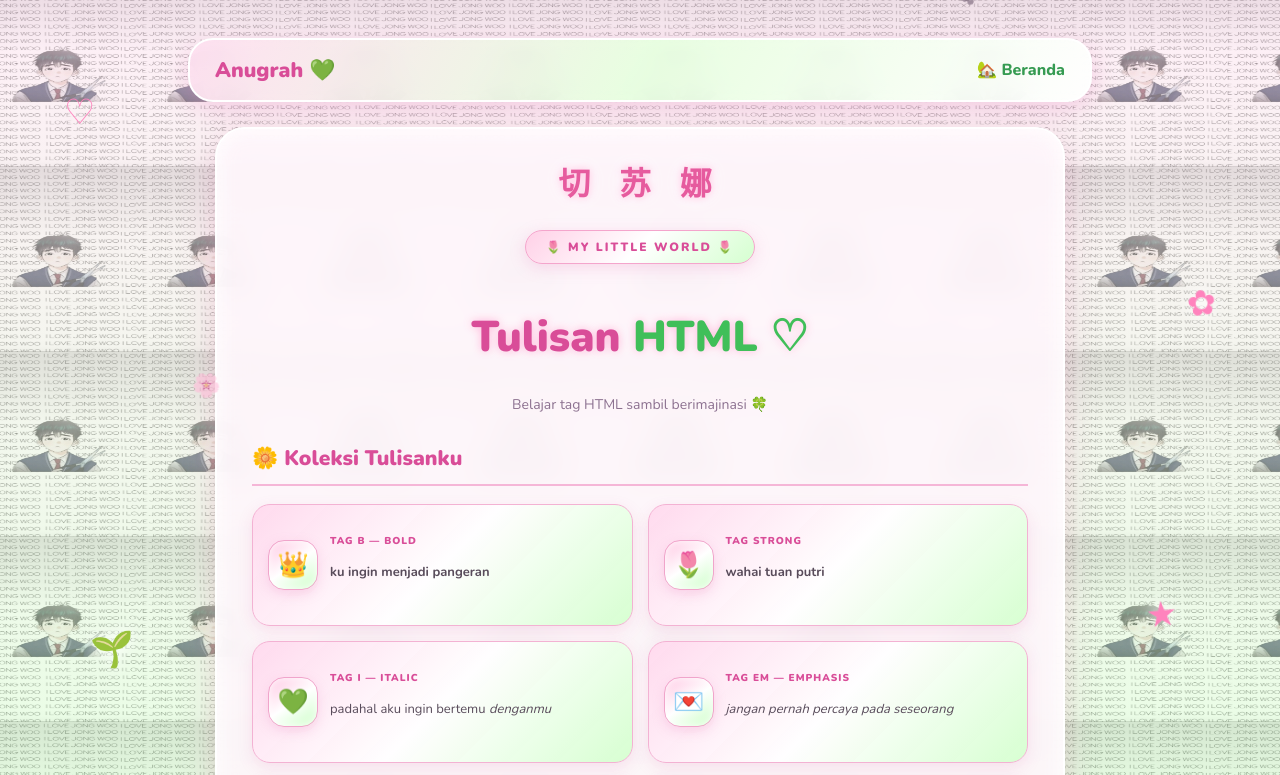
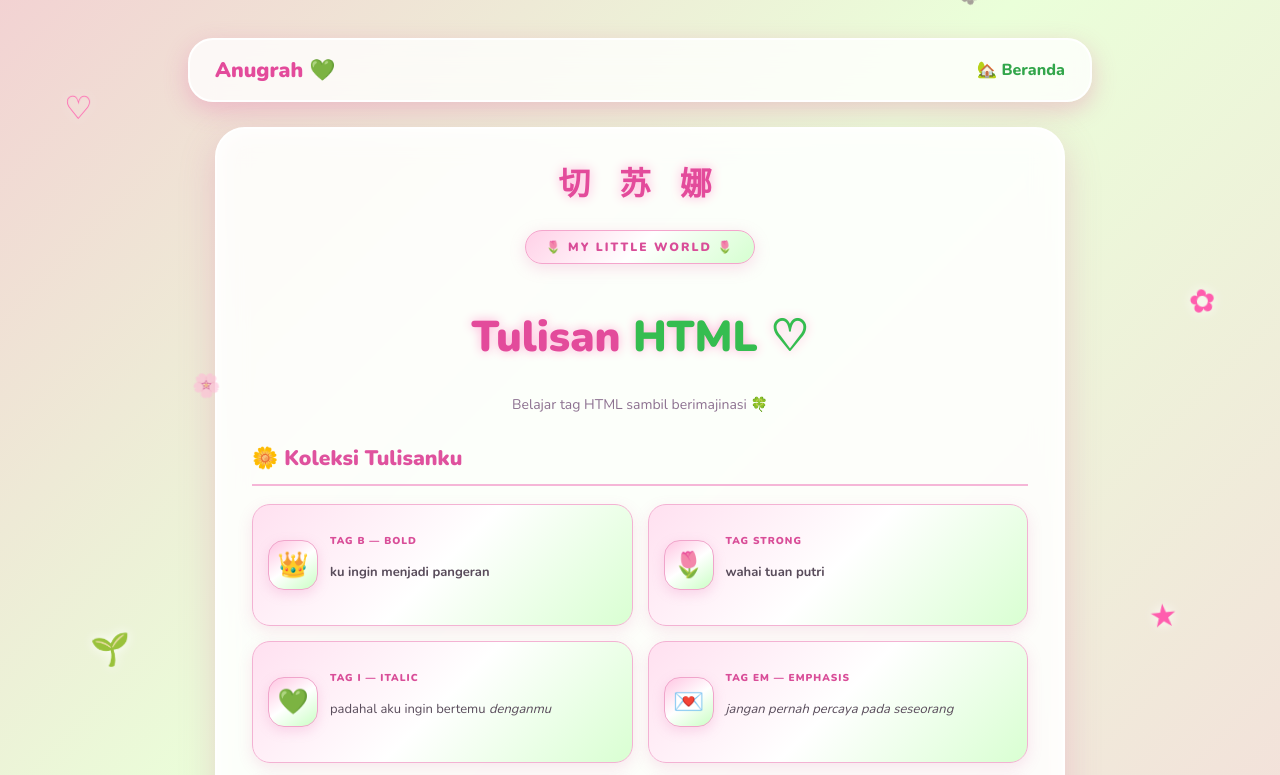
Before and after one commit to angrhy00-cell/profile, a plain HTML site: page Formating.html in a window 1280 px wide. Shown: the top 775 px of the page. Drawn offline with nearby package versions, Linux system fonts and the light colour scheme.

Commit message:
Update Formating.html

````diff
--- a/Formating.html
+++ b/Formating.html
@@ -9,8 +9,7 @@
 <link href="https://fonts.googleapis.com/css2?family=Nunito:wght@400;600;700;800;900&display=swap" rel="stylesheet">
 
 <style>
-```css
-/* FONT DAN RESET */
+    ```css
 * {
     margin: 0;
     padding: 0;
@@ -21,107 +20,52 @@ body {
     min-height: 100vh;
     padding: 20px;
     font-family: 'Nunito', sans-serif;
-    color: #59445b;
+    color: #62465b;
     overflow-x: hidden;
 
     background: linear-gradient(
-        135deg,
-        #d9ffd2,
-        #ffe0f0,
-        #ffffff,
-        #ffb9dc,
-        #baffaa
+        -45deg,
+        #a8ff9e,
+        #ffb8dc,
+        #eaffd9,
+        #ff8fc9,
+        #c6ffb9,
+        #ffe0ef
     );
+
     background-size: 400% 400%;
     animation: backgroundMove 12s ease infinite;
 }
 
-/* WALLPAPER JONGWOO KECIL DAN BERULANG */
-.wallpaper {
-    position: fixed;
-    inset: -20px;
-    z-index: -2;
-
-    background-image:
-        linear-gradient(
-            rgba(255, 220, 239, 0.48),
-            rgba(207, 255, 199, 0.48)
-        ),
-        url('jongwoo.jfif');
-
-    background-size:
-        cover,
-        155px 185px;
-
-    background-position:
-        center,
-        center;
-
-    background-repeat:
-        no-repeat,
-        repeat;
-
-    animation: wallpaperMove 35s ease-in-out infinite alternate;
-}
-
-@keyframes wallpaperMove {
-    from {
-        background-position: center, 0 0;
-    }
-    to {
-        background-position: center, 35px 45px;
-    }
-}
-
+/* ANIMASI LATAR BELAKANG */
 @keyframes backgroundMove {
-    0%, 100% {
-        background-position: 0% 50%;
-    }
-    50% {
-        background-position: 100% 50%;
-    }
+    0% { background-position: 0% 50%; }
+    50% { background-position: 100% 50%; }
+    100% { background-position: 0% 50%; }
 }
 
 /* HIASAN MELAYANG */
 .decoration {
     position: fixed;
-    z-index: -1;
+    z-index: 5;
     pointer-events: none;
-    color: #ff83bd;
-    font-size: 35px;
-    text-shadow: 0 0 15px white;
+    color: #ff5eae;
+    font-size: 32px;
+    text-shadow: 0 0 12px white;
     animation: floating 4s ease-in-out infinite;
 }
 
-.deco1 {
-    top: 12%;
-    left: 5%;
-}
-
-.deco2 {
-    top: 35%;
-    right: 5%;
-    animation-delay: 1s;
-}
-
-.deco3 {
-    bottom: 15%;
-    left: 7%;
-    animation-delay: 2s;
-}
-
-.deco4 {
-    bottom: 20%;
-    right: 8%;
-    animation-delay: 0.5s;
-}
+.deco1 { top: 12%; left: 5%; }
+.deco2 { top: 35%; right: 5%; animation-delay: 1s; }
+.deco3 { bottom: 15%; left: 7%; animation-delay: 2s; }
+.deco4 { bottom: 20%; right: 8%; animation-delay: .5s; }
 
 @keyframes floating {
     0%, 100% {
         transform: translateY(0) rotate(-8deg);
     }
     50% {
-        transform: translateY(-15px) rotate(8deg);
+        transform: translateY(-18px) rotate(10deg);
     }
 }
 
@@ -135,41 +79,34 @@ body {
     align-items: center;
     justify-content: space-between;
 
-    background: linear-gradient(
-        120deg,
-        rgba(255, 224, 241, 0.94),
-        rgba(231, 255, 224, 0.94),
-        rgba(255, 255, 255, 0.94)
-    );
+    background: rgba(255,255,255,.78);
+    backdrop-filter: blur(12px);
 
-    backdrop-filter: blur(12px);
     border: 2px solid white;
     border-radius: 25px;
+    box-shadow: 0 8px 25px #e65ca550;
 
-    box-shadow: 0 8px 25px #e77ebc50;
     animation: appear 1s ease;
 }
 
 .logo {
-    color: #d94d98;
+    color: #e34b9b;
     font-size: 21px;
     font-weight: 900;
     text-decoration: none;
 }
 
-.logo span {
-    color: #45c95b;
-}
+.logo span { color: #36c950; }
 
 .nav-link {
-    color: #369b52;
+    color: #32a64b;
     font-weight: 800;
     text-decoration: none;
-    transition: 0.3s;
+    transition: .3s;
 }
 
 .nav-link:hover {
-    color: #ed65a8;
+    color: #ed55a4;
     transform: translateY(-4px);
 }
 
@@ -183,7 +120,7 @@ body {
 .main-card {
     padding: 35px;
 
-    background: rgba(255, 247, 252, 0.91);
+    background: rgba(255,255,255,.86);
     backdrop-filter: blur(15px);
 
     border: 2px solid white;
@@ -191,7 +128,7 @@ body {
 
     box-shadow:
         0 12px 35px #d85b9c40,
-        inset 0 0 20px #ffffff;
+        inset 0 0 20px white;
 
     animation: appear 1.5s ease;
 }
@@ -218,40 +155,27 @@ body {
     display: block;
     margin-bottom: 18px;
 
-    color: #e65b9e;
+    color: #e34b9b;
     font-size: 32px;
     font-weight: bold;
     letter-spacing: 10px;
 
-    text-shadow:
-        0 0 8px #ffb9dc,
-        0 0 18px white;
-
+    text-shadow: 0 0 12px #ffacd5;
     animation: chinaFloat 3s ease-in-out infinite;
 }
 
 @keyframes chinaFloat {
-    0%, 100% {
-        transform: translateY(0);
-    }
-    50% {
-        transform: translateY(-8px);
-    }
+    0%, 100% { transform: translateY(0); }
+    50% { transform: translateY(-8px); }
 }
 
-/* LABEL JUDUL */
 .mini-title {
     display: inline-block;
     padding: 8px 20px;
     margin-bottom: 15px;
 
     color: #d94d98;
-    background: linear-gradient(
-        135deg,
-        #ffd0e7,
-        #ffffff,
-        #d5ffd0
-    );
+    background: linear-gradient(135deg, #ffd0e7, white, #d5ffd0);
 
     border: 1px solid #f4a5cc;
     border-radius: 30px;
@@ -259,25 +183,18 @@ body {
     font-size: 12px;
     font-weight: 900;
     letter-spacing: 2px;
-
     box-shadow: 0 4px 15px #e77ebc40;
 }
 
 .heading h1 {
-    color: #d94d98;
+    color: #e34b9b;
     font-size: clamp(30px, 5vw, 43px);
     font-weight: 900;
-
-    text-shadow:
-        2px 2px #ffd3e8,
-        0 0 15px #ffb9dc;
-
+    text-shadow: 2px 2px #ffd3e8;
     animation: titleGlow 3s ease-in-out infinite alternate;
 }
 
-.heading h1 span {
-    color: #40bf59;
-}
+.heading h1 span { color: #35bd50; }
 
 .heading p {
     margin-top: 12px;
@@ -286,23 +203,16 @@ body {
 }
 
 @keyframes titleGlow {
-    from {
-        text-shadow: 0 0 8px #ffc6e2;
-    }
-    to {
-        text-shadow:
-            0 0 15px #ff83bd,
-            0 0 25px white;
-    }
+    from { text-shadow: 0 0 8px #ffc6e2; }
+    to { text-shadow: 0 0 18px #ff65ad, 0 0 25px white; }
 }
 
 /* JUDUL KOLEKSI */
 .section-title {
     margin: 25px 0 18px;
-    color: #d94d98;
+    color: #df529e;
     font-size: 21px;
     font-weight: 900;
-
     border-bottom: 2px solid #f5b6d7;
     padding-bottom: 12px;
 }
@@ -326,29 +236,29 @@ body {
 
     background: linear-gradient(
         135deg,
-        rgba(255, 216, 237, 0.95),
-        rgba(255, 255, 255, 0.97),
-        rgba(213, 255, 207, 0.95)
+        #ffe0f0,
+        #ffffff,
+        #d9ffd2
     );
 
     border: 1.5px solid #f3b2d3;
     border-radius: 18px;
 
     box-shadow: 0 5px 15px #d85b9c25;
-    transition: 0.4s;
+    transition: .4s;
 
-    animation: cardAppear 0.8s ease both;
+    animation: cardAppear .8s ease both;
 }
 
-.writing-item:nth-child(2) { animation-delay: 0.1s; }
-.writing-item:nth-child(3) { animation-delay: 0.2s; }
-.writing-item:nth-child(4) { animation-delay: 0.3s; }
-.writing-item:nth-child(5) { animation-delay: 0.4s; }
-.writing-item:nth-child(6) { animation-delay: 0.5s; }
-.writing-item:nth-child(7) { animation-delay: 0.6s; }
-.writing-item:nth-child(8) { animation-delay: 0.7s; }
-.writing-item:nth-child(9) { animation-delay: 0.8s; }
-.writing-item:nth-child(10) { animation-delay: 0.9s; }
+.writing-item:nth-child(2) { animation-delay: .1s; }
+.writing-item:nth-child(3) { animation-delay: .2s; }
+.writing-item:nth-child(4) { animation-delay: .3s; }
+.writing-item:nth-child(5) { animation-delay: .4s; }
+.writing-item:nth-child(6) { animation-delay: .5s; }
+.writing-item:nth-child(7) { animation-delay: .6s; }
+.writing-item:nth-child(8) { animation-delay: .7s; }
+.writing-item:nth-child(9) { animation-delay: .8s; }
+.writing-item:nth-child(10) { animation-delay: .9s; }
 
 @keyframes cardAppear {
     from {
@@ -363,22 +273,13 @@ body {
 
 .writing-item:hover {
     transform: translateY(-7px) scale(1.02);
-
-    background: linear-gradient(
-        135deg,
-        #ffc6e3,
-        #ffffff,
-        #caffc4
-    );
-
     border-color: #ed75b3;
     box-shadow: 0 10px 22px #e77ebc55;
 }
 
-/* ICON AESTHETIC */
+/* ICON */
 .item-icon {
     flex-shrink: 0;
-
     width: 48px;
     height: 48px;
 
@@ -386,47 +287,26 @@ body {
     align-items: center;
     justify-content: center;
 
-    background: linear-gradient(
-        145deg,
-        #ffc5e2,
-        #ffffff,
-        #caffc4
-    );
-
+    background: linear-gradient(145deg, #ffc5e2, white, #caffc4);
     border: 1px solid #f0a5cb;
     border-radius: 16px;
 
     font-size: 25px;
-
-    box-shadow:
-        0 4px 12px #e77ebc40,
-        inset 0 0 8px white;
-
-    transition: all 0.4s ease;
+    box-shadow: 0 4px 12px #e77ebc40;
+    transition: .4s;
 }
 
 .writing-item:hover .item-icon {
     transform: rotate(-10deg) scale(1.15);
-
-    background: linear-gradient(
-        145deg,
-        #ff9dce,
-        #ffffff,
-        #aaff9c
-    );
-
     box-shadow: 0 0 18px #ed83bd80;
 }
 
 /* ISI KARTU */
-.item-content {
-    min-width: 0;
-}
+.item-content { min-width: 0; }
 
 .item-content small {
     display: block;
     margin-bottom: 6px;
-
     color: #d94d98;
     font-size: 10px;
     font-weight: 900;
@@ -440,37 +320,29 @@ body {
     overflow-wrap: anywhere;
 }
 
-/* KARTU KATA-KATA */
+/* QUOTE */
 .quote {
     margin-top: 30px;
     padding: 28px 20px;
-
     text-align: center;
 
     background: linear-gradient(
         135deg,
-        rgba(255, 194, 224, 0.92),
-        rgba(255, 255, 255, 0.96),
-        rgba(197, 255, 190, 0.92)
+        #ffc2e0,
+        white,
+        #c5ffbe
     );
 
     border: 2px solid white;
     border-radius: 25px;
 
-    box-shadow:
-        0 7px 22px #e77ebc35,
-        inset 0 0 15px white;
-
+    box-shadow: 0 7px 22px #e77ebc35;
     animation: quoteGlow 4s infinite alternate;
 }
 
 @keyframes quoteGlow {
-    from {
-        box-shadow: 0 5px 15px #e77ebc25;
-    }
-    to {
-        box-shadow: 0 8px 30px #ee83bd70;
-    }
+    from { box-shadow: 0 5px 15px #e77ebc25; }
+    to { box-shadow: 0 8px 30px #ee83bd70; }
 }
 
 .quote-icon {
@@ -513,19 +385,12 @@ body {
     font-size: 13px;
     font-weight: 900;
     text-decoration: none;
-
-    transition: 0.4s;
+    transition: .4s;
 }
 
 .btn-primary {
     color: white;
-
-    background: linear-gradient(
-        135deg,
-        #ff82bb,
-        #e94e9e
-    );
-
+    background: linear-gradient(135deg, #ff82bb, #e94e9e);
     border-color: #ed75b3;
 }
 
@@ -541,57 +406,46 @@ footer {
     padding: 20px;
 
     text-align: center;
-
     color: white;
     font-size: 13px;
     line-height: 2;
 
     background: linear-gradient(
         120deg,
-        rgba(219, 83, 151, 0.88),
-        rgba(58, 163, 83, 0.88)
+        #e65b9e,
+        #38b95b
     );
 
-    backdrop-filter: blur(10px);
     border: 1px solid white;
     border-radius: 20px;
-
     box-shadow: 0 5px 20px #d85b9c35;
 }
 
-footer strong {
-    color: #d8ffd0;
-}
+footer strong { color: #d8ffd0; }
 
-/* TULISAN CHINA DI FOOTER */
 footer::before {
     content: "花 · 梦 · 美";
-
     display: block;
     margin-bottom: 12px;
-
     color: #ffd5e9;
     font-size: 21px;
     letter-spacing: 7px;
-
     text-shadow: 0 0 12px white;
 }
 
-/* ANIMASI BUNGA JATUH */
+/* BUNGA JATUH */
 body::before,
 body::after {
+    content: "🌸";
     position: fixed;
     top: -50px;
-    z-index: 5;
+    z-index: 10;
     pointer-events: none;
     font-size: 23px;
     animation: falling 10s linear infinite;
 }
 
-body::before {
-    content: "🌸";
-    left: 15%;
-}
+body::before { left: 15%; }
 
 body::after {
     content: "✿";
@@ -605,64 +459,35 @@ body::after {
         transform: translateY(-5vh) rotate(0deg);
         opacity: 0;
     }
-    15% {
-        opacity: 1;
-    }
+    15% { opacity: 1; }
     100% {
         transform: translateY(110vh) rotate(360deg);
         opacity: 0;
     }
 }
 
-/* RESPONSIVE HP */
+/* RESPONSIVE */
 @media (max-width: 600px) {
-    body {
-        padding: 12px;
-    }
+    body { padding: 12px; }
 
-    .wallpaper {
-        background-size: cover, 115px 145px;
-    }
+    .navbar { padding: 13px 15px; }
+    .logo { font-size: 17px; }
+    .nav-link { font-size: 12px; }
 
-    .navbar {
-        padding: 13px 15px;
-    }
-
-    .logo {
-        font-size: 17px;
-    }
-
-    .nav-link {
-        font-size: 12px;
-    }
-
-    .main-card {
-        padding: 22px 15px;
-    }
+    .main-card { padding: 22px 15px; }
 
     .writing-list {
         grid-template-columns: 1fr;
         gap: 11px;
     }
 
-    .writing-item {
-        min-height: 75px;
-    }
-
-    .heading h1 {
-        font-size: 30px;
-    }
-
-    .heading::before {
-        font-size: 27px;
-    }
-
-    .quote {
-        padding: 22px 13px;
-    }
+    .writing-item { min-height: 75px; }
+    .heading h1 { font-size: 30px; }
+    .heading::before { font-size: 27px; }
+    .quote { padding: 22px 13px; }
 }
 
-/* MENGURANGI ANIMASI JIKA DIPERLUKAN */
+/* AKSESIBILITAS ANIMASI */
 @media (prefers-reduced-motion: reduce) {
     *, *::before, *::after {
         animation: none !important;
````
